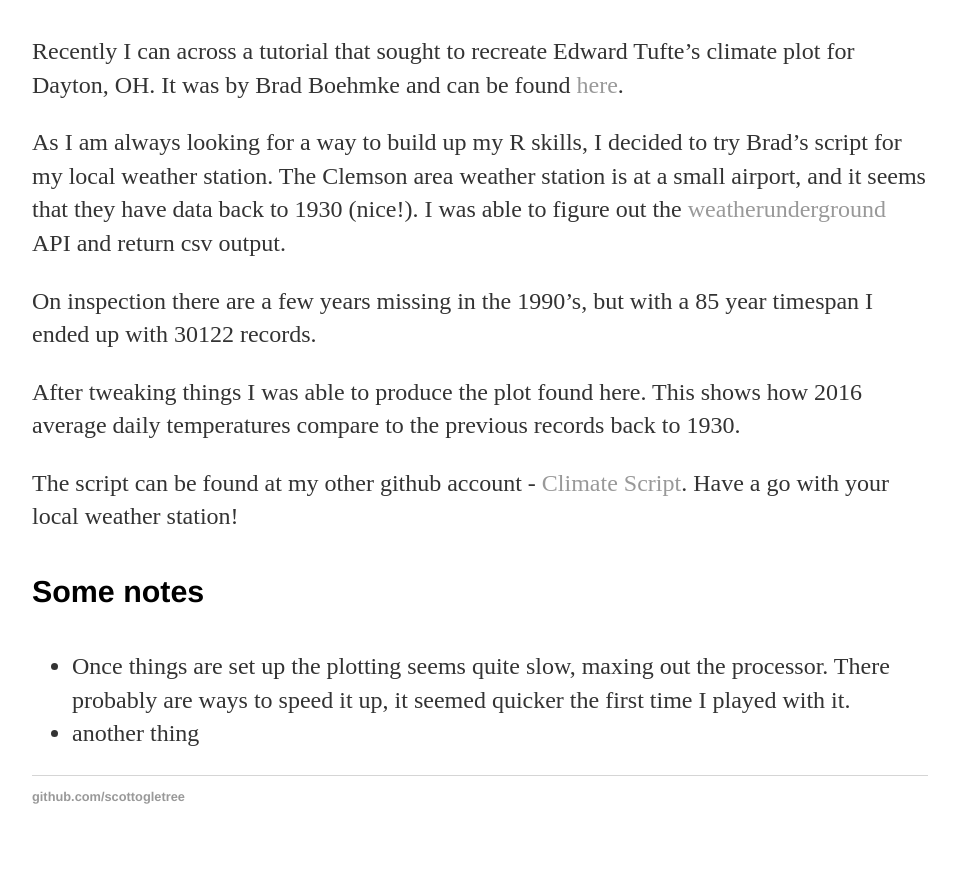
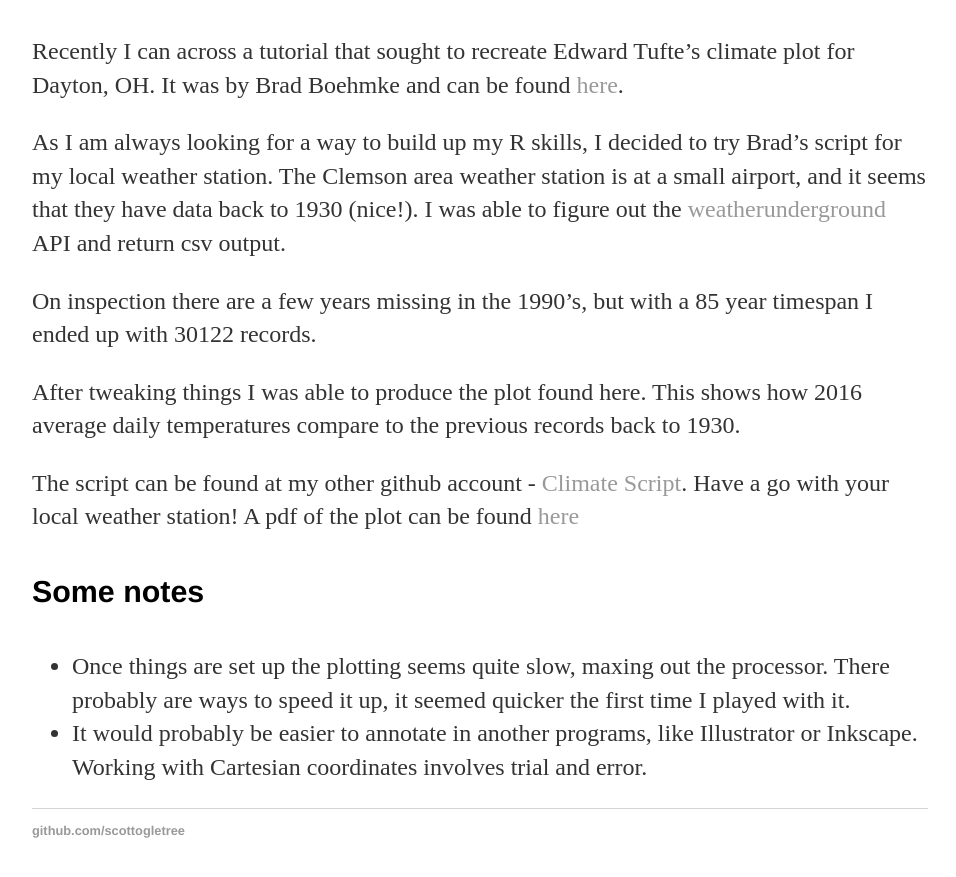
Before and after one commit to scottogletree/ogletrees.github.io, a Jekyll site: the page built from _posts/2017-01-31-climate-graph.md, in a window 1280 px wide and 900 px high, scrolled down 1126 px. Shown: the top 877 px of the window, without its empty margins (160-1116 px from the left). Built offline with Jekyll 4.4.1, drawn with Linux system fonts in a browser that asks for light colours; our own code applies the rules of GitHub Pages for plain Markdown files.

Commit message:
Update 2017-01-31-climate-graph.md

```diff
--- a/_posts/2017-01-31-climate-graph.md
+++ b/_posts/2017-01-31-climate-graph.md
@@ -12,8 +12,8 @@ After tweaking things I was able to produce the plot found here. This shows how
 
 
 
-The script can be found at my other github account - [Climate Script](https://github.com/ogletrees/ClimateStudy). Have a go with your local weather station!
+The script can be found at my other github account - [Climate Script](https://github.com/ogletrees/ClimateStudy). Have a go with your local weather station! A pdf of the plot can be found [here](https://github.com/scottogletree/scottogletree.github.io/raw/master/assests/Clemson-2016.pdf)
 
 #### Some notes
 - Once things are set up the plotting seems quite slow, maxing out the processor. There probably are ways to speed it up, it seemed quicker the first time I played with it.
-- another thing
+- It would probably be easier to annotate in another programs, like Illustrator or Inkscape. Working with Cartesian coordinates involves trial and error.
```
